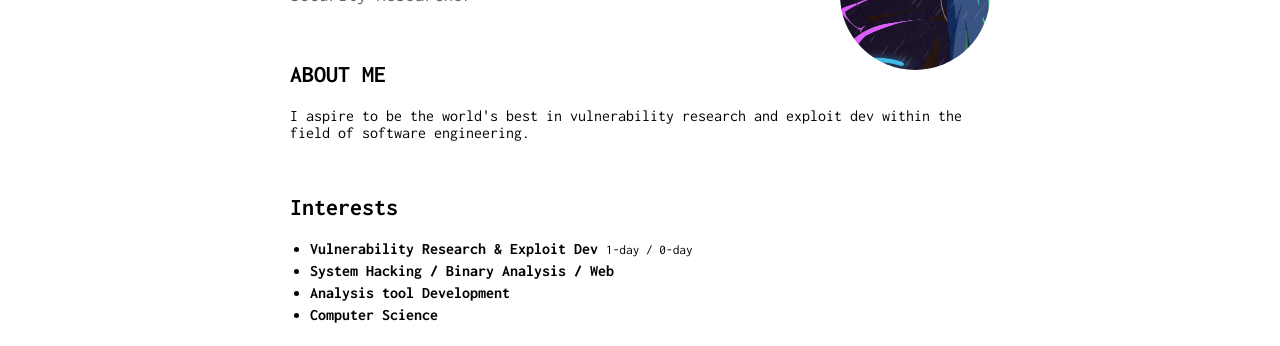
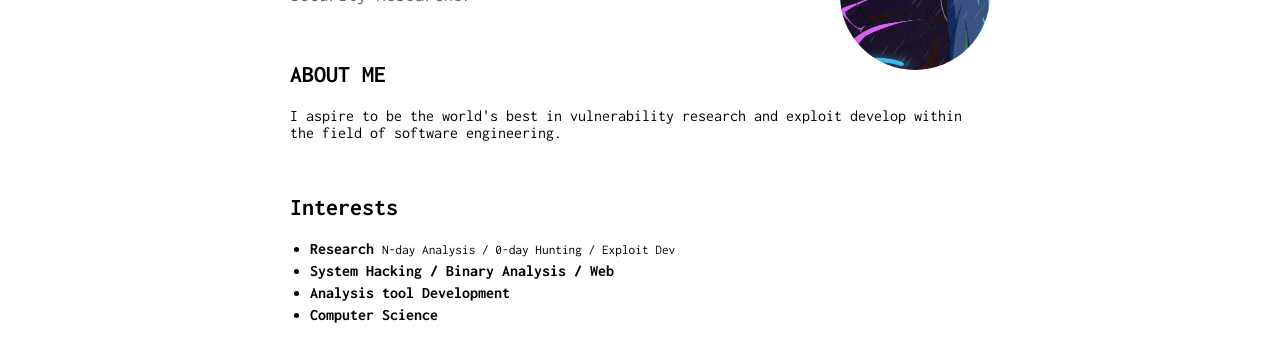
Before and after one commit to Bugeun/bugeun.github.io, a Jekyll site: the page built from index.md, in a window 1280 px wide. Shown: the part 201-547 px from the top of the page. Built offline with Jekyll 4.4.1, drawn with Linux system fonts in a browser that asks for light colours.

Commit message:
Update index.md

```diff
--- a/index.md
+++ b/index.md
@@ -12,7 +12,7 @@ Security Researcher
 ## ABOUT ME
 
 
-<p>I aspire to be the world's best in vulnerability research and exploit dev within the field of software engineering.</p>
+<p>I aspire to be the world's best in vulnerability research and exploit develop within the field of software engineering.</p>
 &nbsp;
 
 <!--
@@ -30,8 +30,8 @@ Security Researcher
 <section>
         <ul>
           <li>
-          <b>Vulnerability Research & Exploit Dev</b>
-          <small>1-day / 0-day</small>
+          <b>Research</b>
+          <small>N-day Analysis / 0-day Hunting / Exploit Dev</small>
           </li>
           <li>
           <b>System Hacking / Binary Analysis / Web</b>
```
